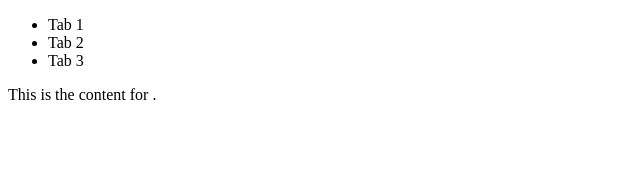
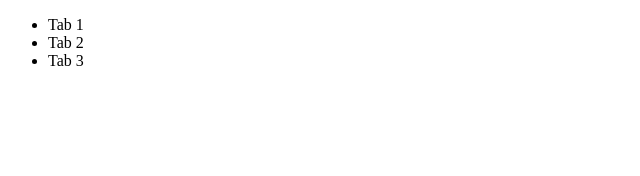
Before and after one commit to acciojob/react-composition-1-pankajmokashi, a React app: page / in a window 1280 px wide. Shown: the top 176 px of the page, without its empty margins (0-640 px from the left). Built offline with nearby package versions, Linux system fonts and the light colour scheme.

Commit message:
Update App.js

```diff
--- a/src/components/App.js
+++ b/src/components/App.js
@@ -8,13 +8,11 @@ const App = () => {
     <div>
         {/* Do not remove the main div */}
       <ul>
-        <li onClick={() => setTab("Tab 1")}>Tab 1</li>
-        <li onClick={() => setTab("Tab 2")}>Tab 2</li>
-        <li onClick={() => setTab("Tab 3")}>Tab 3</li>
+        <li onClick={() => setTab("This is the content for Tab 1.")}>Tab 1</li>
+        <li onClick={() => setTab("This is the content for Tab 2.")}>Tab 2</li>
+        <li onClick={() => setTab("This is the content for Tab 3.")}>Tab 3</li>
       </ul>
-      <p>
-        This is the content for {tab}.
-      </p>
+      <p>{tab}</p>
     </div>
   )
 }
```
